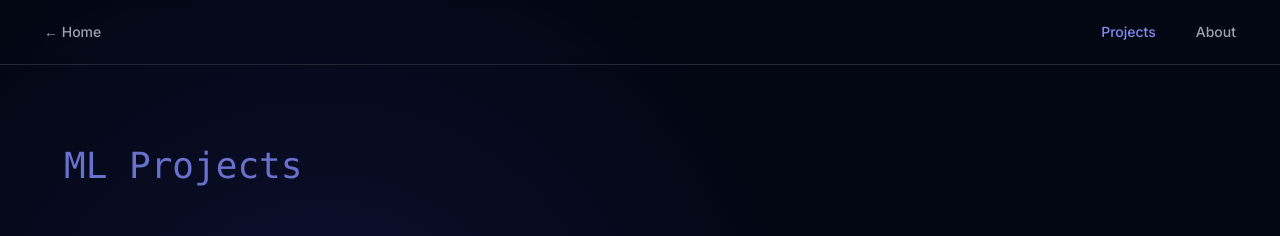
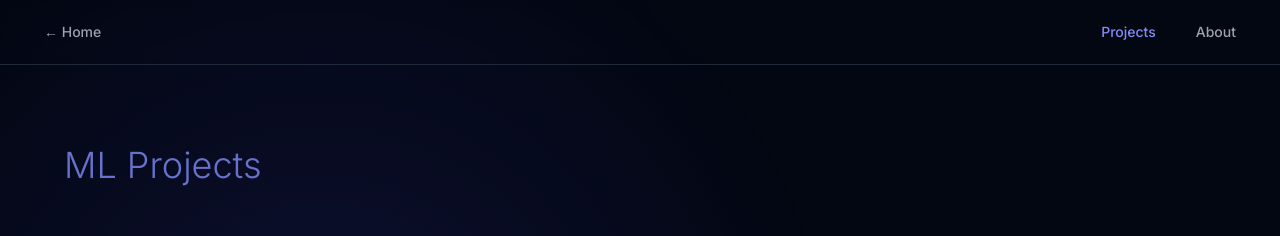
Before and after one commit to esceptico/website, a Next.js app: page /projects in a window 1280 px wide. Shown: the top 236 px of the page. Built offline with nearby package versions, Linux system fonts and the light colour scheme.

Commit message:
Remove HackerText component and replace with static section headers

```diff
--- a/src/app/about/page.tsx
+++ b/src/app/about/page.tsx
@@ -5,7 +5,6 @@ import { useThemeStore } from '@/store/theme';
 import { MLEContent } from '@/components/MLEContent';
 import { PhotographyContent } from '@/components/PhotographyContent';
 import { SectionHeader } from '@/components/SectionHeader';
-import { HackerText } from '@/components/HackerText';
 
 export default function About() {
   const { mode, colorScheme } = useThemeStore();
@@ -20,7 +19,7 @@ export default function About() {
       >
         <div className="mb-12">
           <SectionHeader
-            title={<HackerText text="About Me" duration={100} />}
+            title="About Me"
             as="h1"
             variant="primary"
             useAccentColor
--- a/src/app/layout.tsx
+++ b/src/app/layout.tsx
@@ -1,9 +1,14 @@
 import type { Metadata } from "next";
-import { Inter } from "next/font/google";
+import { Inter, Fira_Mono } from "next/font/google";
 import "./globals.css";
 import ClientLayout from "./ClientLayout";
 
 const inter = Inter({ subsets: ["latin"] });
+const firaMono = Fira_Mono({
+  subsets: ["latin"],
+  weight: ["400"],
+  variable: '--font-fira-mono'
+});
 
 export const metadata: Metadata = {
   title: "ML Engineer & Photographer Portfolio",
@@ -16,7 +21,7 @@ export default function RootLayout({
   children: React.ReactNode;
 }) {
   return (
-    <html lang="en" className="antialiased">
+    <html lang="en" className={`antialiased ${firaMono.variable}`}>
       <head>
         <link rel="icon" href="/favicon.ico" />
       </head>
--- a/src/app/portfolio/page.tsx
+++ b/src/app/portfolio/page.tsx
@@ -5,7 +5,6 @@ import { motion, AnimatePresence } from 'framer-motion';
 import { XMarkIcon } from '@heroicons/react/24/outline';
 import { useThemeStore } from '@/store/theme';
 import { SectionHeader } from '@/components/SectionHeader';
-import { HackerText } from '@/components/HackerText';
 
 // Sample photo data - replace with your actual photos
 const photos = [
@@ -127,7 +126,7 @@ export default function Portfolio() {
       <div className="max-w-7xl mx-auto px-4 py-12 sm:px-6 lg:px-8">
         <div className="mb-12">
           <SectionHeader
-            title={<HackerText text="Photography" duration={100} />}
+            title="Photography"
             as="h1"
             variant="primary"
             useAccentColor
--- a/src/app/projects/page.tsx
+++ b/src/app/projects/page.tsx
@@ -4,7 +4,6 @@ import { motion } from 'framer-motion';
 import { ArrowTopRightOnSquareIcon, BeakerIcon } from '@heroicons/react/24/outline';
 import { useThemeStore } from '@/store/theme';
 import { SectionHeader } from '@/components/SectionHeader';
-import { HackerText } from '@/components/HackerText';
 
 const projects = [
   {
@@ -45,7 +44,7 @@ export default function Projects() {
       <div className="max-w-7xl mx-auto px-4 py-12 sm:px-6 lg:px-8">
         <div className="mb-12">
           <SectionHeader
-            title={<HackerText text="ML Projects" duration={100} />}
+            title="ML Projects"
             as="h1"
             variant="primary"
             useAccentColor
--- a/src/components/HackerText.tsx
+++ /dev/null
@@ -1,79 +0,0 @@
-'use client';
-
-import { useState, useEffect } from 'react';
-
-const characters = 'ABCDEFGHIJKLMNOPQRSTUVWXYZabcdefghijklmnopqrstuvwxyz0123456789!@#$%^&*()_+-=[]{}|;:,.<>?';
-
-interface HackerTextProps {
-  text: string;
-  className?: string;
-  duration?: number; // Duration in milliseconds for each character
-  delay?: number; // Delay before starting the animation
-}
-
-export const HackerText = ({
-  text,
-  className = '',
-  duration = 50,
-  delay = 0
-}: HackerTextProps) => {
-  const [displayText, setDisplayText] = useState('');
-  const [isAnimating, setIsAnimating] = useState(false);
-
-  useEffect(() => {
-    let timeouts: NodeJS.Timeout[] = [];
-    let interval: NodeJS.Timeout;
-    let currentIndex = 0;
-
-    // Start the animation after the specified delay
-    const startTimeout = setTimeout(() => {
-      setIsAnimating(true);
-      setDisplayText(''.padEnd(text.length, ' '));
-
-      // For each character in the target text
-      for (let i = 0; i < text.length; i++) {
-        // Create a timeout for when this character should settle
-        const timeout = setTimeout(() => {
-          currentIndex = i;
-        }, i * duration);
-        timeouts.push(timeout);
-      }
-
-      // Create an interval that updates random characters
-      interval = setInterval(() => {
-        setDisplayText(prev => {
-          return prev.split('').map((char, index) => {
-            // If this character hasn't settled yet, show a random character
-            if (index > currentIndex) {
-              return characters[Math.floor(Math.random() * characters.length)];
-            }
-            // If this character has settled, show the actual character
-            return text[index];
-          }).join('');
-        });
-      }, 50);
-
-      // Stop the animation after all characters have settled
-      const finalTimeout = setTimeout(() => {
-        setIsAnimating(false);
-        setDisplayText(text);
-        clearInterval(interval);
-      }, text.length * duration + 100);
-      timeouts.push(finalTimeout);
-
-    }, delay);
-    timeouts.push(startTimeout);
-
-    // Cleanup
-    return () => {
-      timeouts.forEach(timeout => clearTimeout(timeout));
-      clearInterval(interval);
-    };
-  }, [text, duration, delay]);
-
-  return (
-    <span className={`font-mono ${className} ${isAnimating ? 'select-none' : ''}`}>
-      {displayText}
-    </span>
-  );
-};
```
